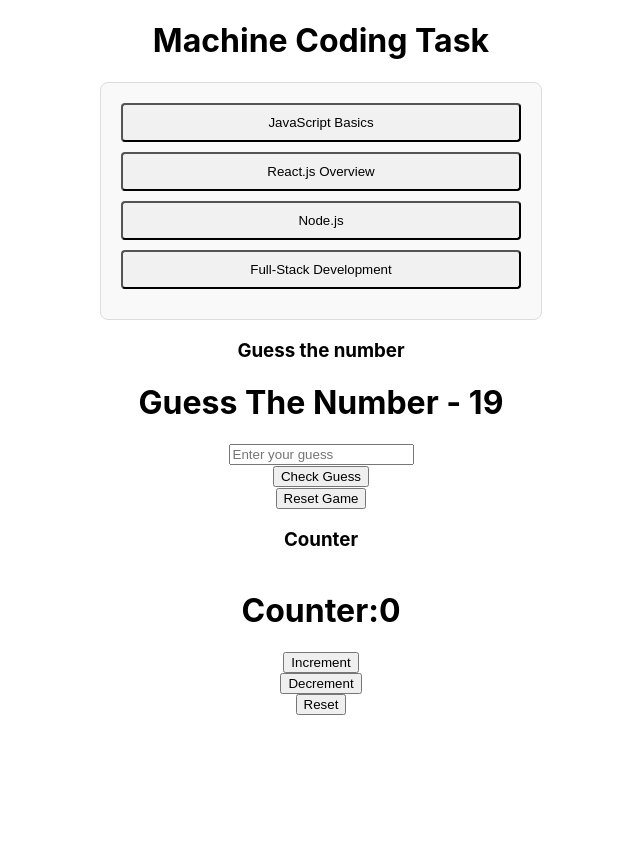
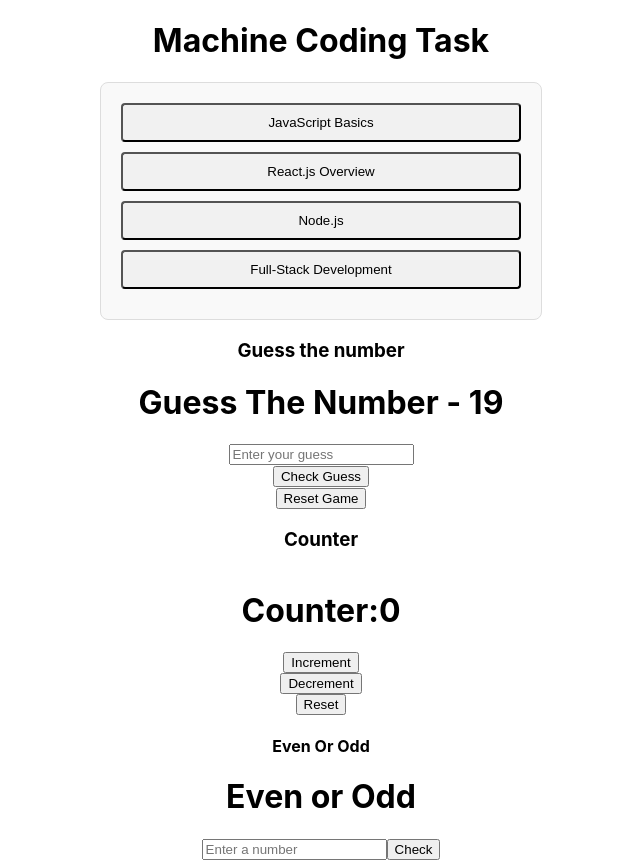
Before and after one commit to subhanbasha9494/ReactMachineCoding, a React (Create React App) app: page / in a window 1280 px wide. Shown: the whole page, without its empty margins (319-959 px from the left). Before the commit the page ends 800 px from the top, so only its background shows below. Built offline with nearby package versions, Linux system fonts and the light colour scheme.

Commit message:
added changes for even or odd

```diff
--- a/src/App.js
+++ b/src/App.js
@@ -3,6 +3,7 @@
 import Accordian from './components/Accordian';
 import GuessTheNumber from './components/GuessNumber';
 import Counter from './components/Counter';
+import EvenorOdd from './components/EvenorOdd';
 
 function App() {
   const items = [
@@ -31,6 +32,8 @@
       <GuessTheNumber />
       <h3>Counter</h3>
       <Counter />
+      <h4>Even Or Odd</h4>
+      <EvenorOdd />
     </div>
   );
 
--- /dev/null
+++ b/src/components/EvenorOdd.js
@@ -0,0 +1,34 @@
+import { useState } from "react";
+
+const EvenorOdd = () => {
+    const [number, setNumber] = useState("");
+    const [result, setResult] = useState(null);
+    const [loading, setLoading] = useState(false);
+
+    const checkEvneorOdd = () => {
+        setResult(null);
+        setLoading(true);
+        setTimeout(() => {
+            const parsedNumber = parseInt(number, 10);
+            if (isNaN(parsedNumber)) {
+                setResult("Please enter a valid number");
+                setLoading(false);
+                return;
+            } else {
+                setResult(`The number ${parsedNumber} is ${parsedNumber % 2 === 0 ? 'Even' : 'Odd'}`);
+                setLoading(false);
+            }
+        }, 2000);
+    }
+    return (
+        <div>
+            <h1>Even or Odd</h1>
+            <input type="text" placeholder="Enter a number" id="numberInput" value={number} onChange={(e) => setNumber(e.target.value)} />
+            <button type="button" onClick={checkEvneorOdd}>Check</button>
+
+            {loading ? (<p>Loading...</p> ): result != null ? <div id="result">{result}</div> : null}
+        </div>
+    )
+}
+
+export default EvenorOdd;
```
